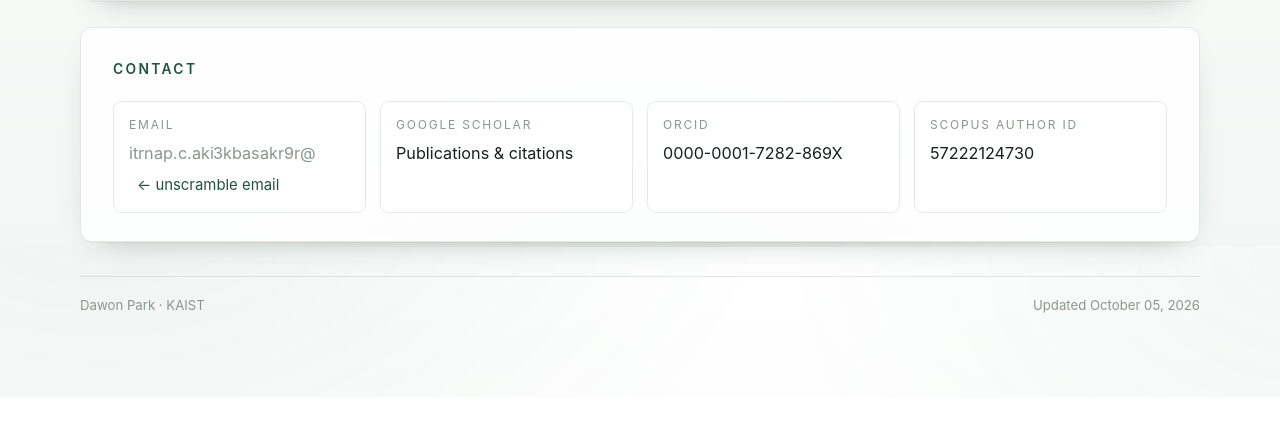
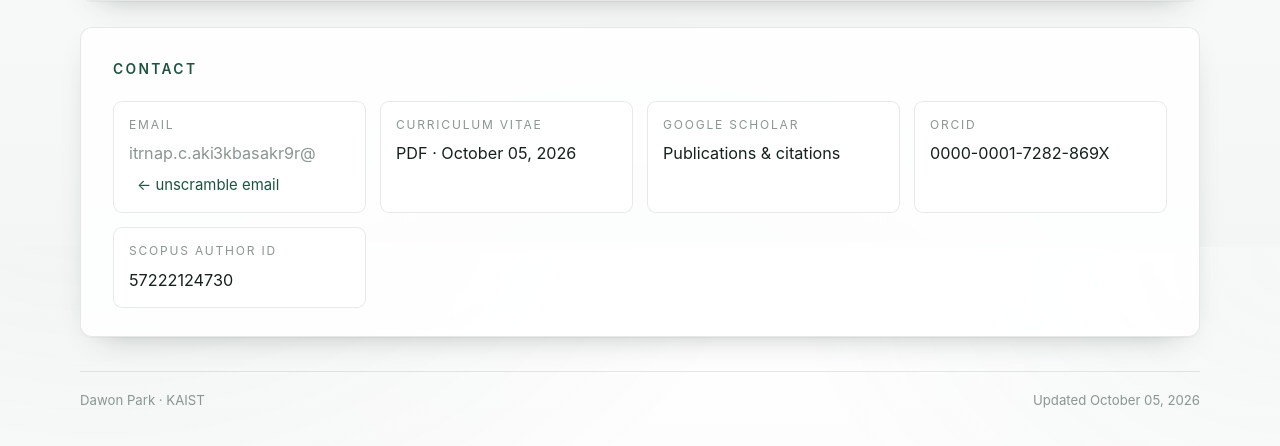
Before and after one commit to brianpark93/brianpark93.github.io, a plain HTML site: page index.html in a window 1280 px wide. Shown: the part 5353-5799 px from the top of the page. Before the commit the page ends 5750 px from the top, so only its background shows below. Drawn offline with Linux system fonts and the light colour scheme; a web font is replaced by a local one.

Commit message:
Offer the PDF CV from the contact section too
It was only reachable from the notepad before, which is easy to miss once the
reader has scrolled past it.

Co-Authored-By: Claude Opus 5 (1M context) <noreply@anthropic.com>

```diff
--- a/index.html
+++ b/index.html
@@ -271,6 +271,11 @@
           <span class="k">Email</span>
           <span class="v"><span id="emailText"></span><button type="button" id="emailReveal">&larr; unscramble email</button></span>
         </span>
+        <a href="cv.pdf" target="_blank" rel="noopener noreferrer">
+          <span class="k">Curriculum vitae</span><!-- GEN:cv -->
+          <span class="v">PDF &middot; October 05, 2026</span>
+      <!-- /GEN:cv -->
+        </a>
         <a href="https://scholar.google.com/citations?user=QxKS0CwAAAAJ" target="_blank" rel="noopener noreferrer">
           <span class="k">Google Scholar</span><span class="v">Publications &amp; citations</span>
         </a>
```
